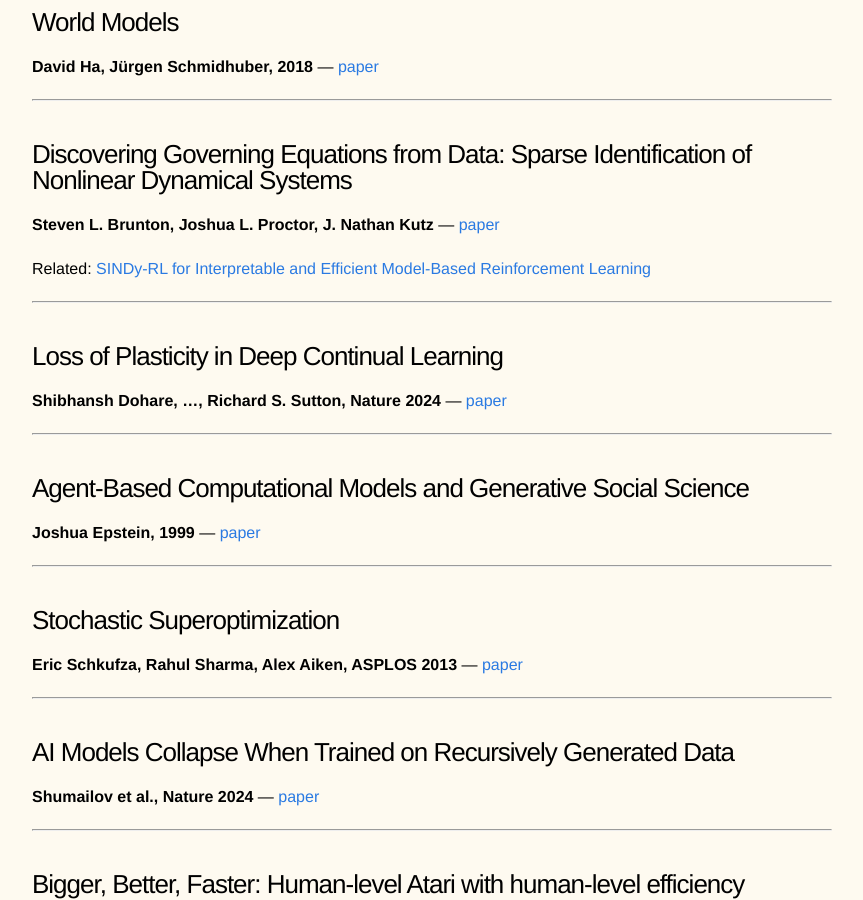
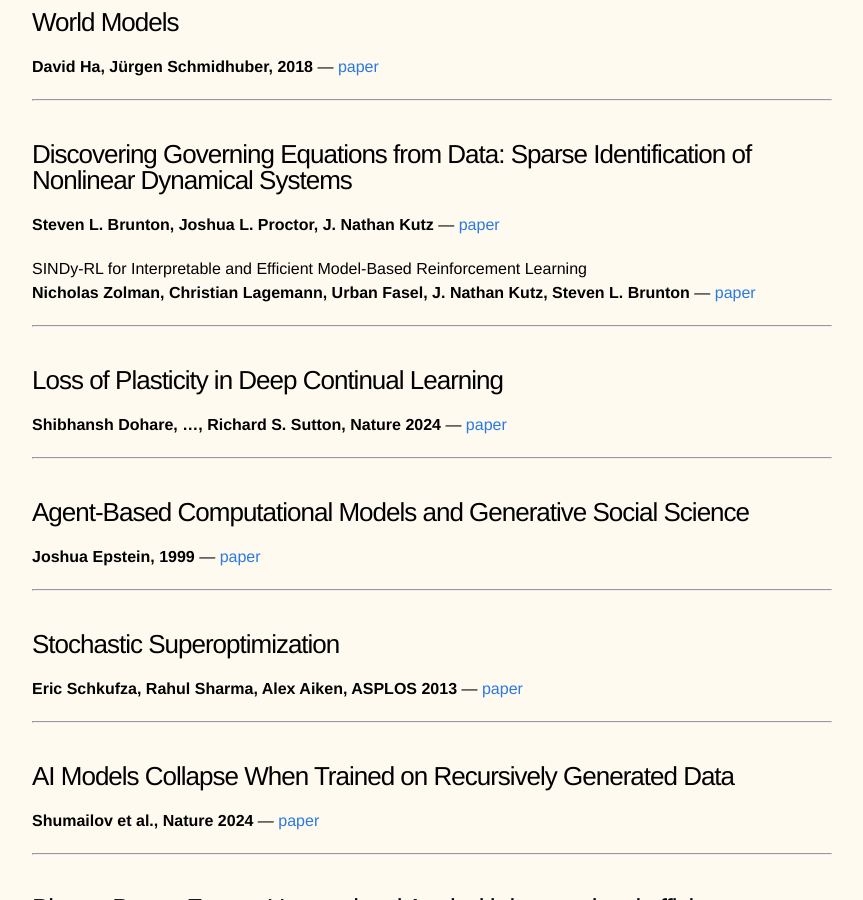
Before and after one commit to anthony0727/anthony0727.github.io, a Jekyll site: the page built from _posts/2026-04-05-favorite-papers.md, in a window 1280 px wide and 900 px high, scrolled down 690 px. Shown: the whole window, without its empty margins (208-1071 px from the left). Built offline with Jekyll 4.4.1, drawn with Linux system fonts in a browser that asks for light colours; comment, search, counter and statistics services are not loaded.

Commit message:
chore: format sindy rl paper entry

```diff
--- a/_posts/2026-04-05-favorite-papers.md
+++ b/_posts/2026-04-05-favorite-papers.md
@@ -46,7 +46,8 @@
 ### Discovering Governing Equations from Data: Sparse Identification of Nonlinear Dynamical Systems
 **Steven L. Brunton, Joshua L. Proctor, J. Nathan Kutz** — [paper](https://arxiv.org/abs/1509.03580)
 
-Related: [SINDy-RL for Interpretable and Efficient Model-Based Reinforcement Learning](https://www.nature.com/articles/s41467-025-65738-4)
+SINDy-RL for Interpretable and Efficient Model-Based Reinforcement Learning
+**Nicholas Zolman, Christian Lagemann, Urban Fasel, J. Nathan Kutz, Steven L. Brunton** — [paper](https://www.nature.com/articles/s41467-025-65738-4)
 
 ---
 
```
